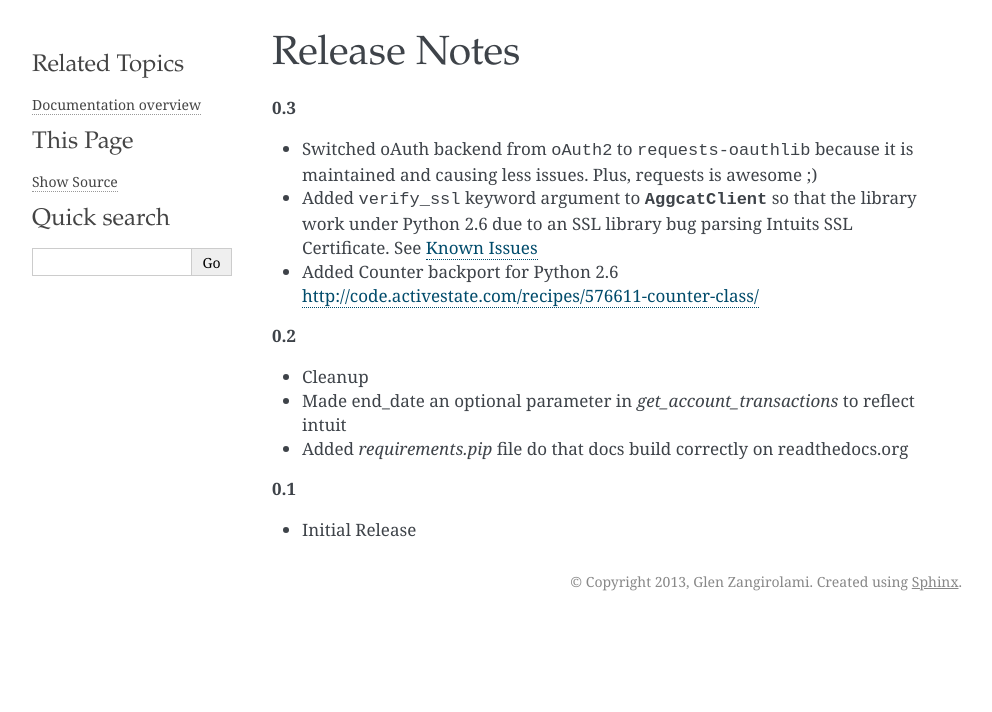
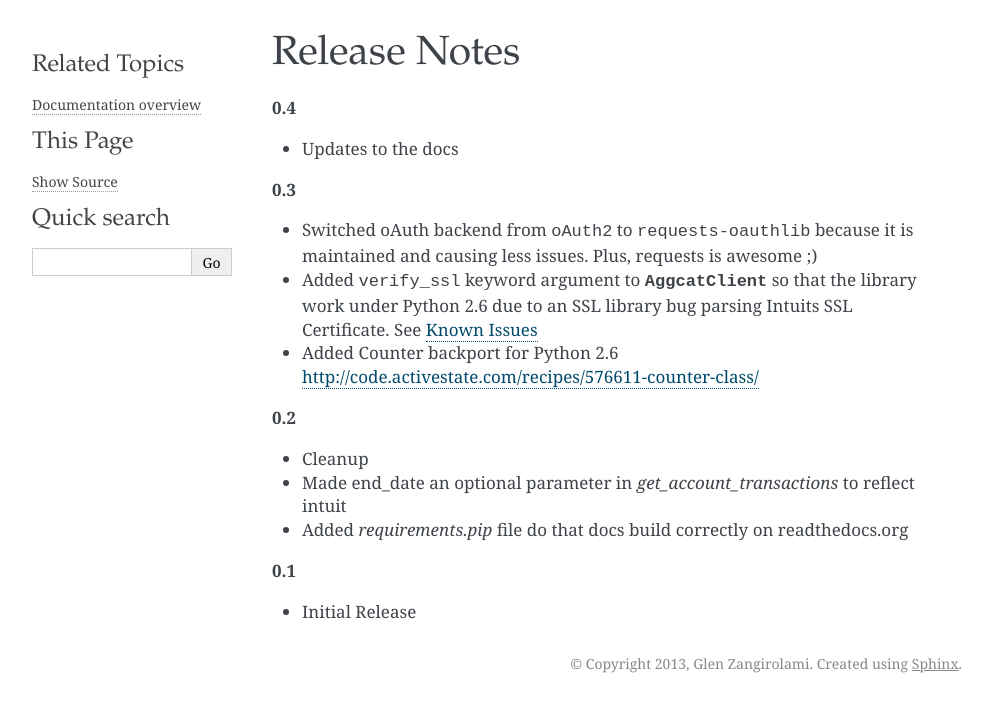
Before and after one commit to glenbot/python-aggcat, a Sphinx documentation site: the page built from aggcat/docs/source/release_notes.rst, in a window 1280 px wide. Shown: the top 712 px of the page, without its empty margins (148-1140 px from the left). Built offline with Sphinx 7.4.7, drawn with Linux system fonts in a browser that asks for light colours.

Commit message:
Bumped version

```diff
--- a/aggcat/docs/source/conf.py
+++ b/aggcat/docs/source/conf.py
@@ -49,9 +49,9 @@ copyright = u'2013, Glen Zangirolami'
 # built documents.
 #
 # The short X.Y version.
-version = '0.3'
+version = '0.4'
 # The full version, including alpha/beta/rc tags.
-release = '0.3'
+release = '0.4'
 
 # The language for content autogenerated by Sphinx. Refer to documentation
 # for a list of supported languages.
--- a/aggcat/docs/source/release_notes.rst
+++ b/aggcat/docs/source/release_notes.rst
@@ -1,5 +1,9 @@
 Release Notes
 -------------
+
+**0.4**
+
+* Updates to the docs
 
 **0.3**
 
--- a/setup.py
+++ b/setup.py
@@ -12,7 +12,7 @@ Python client for Intuit Customer Account Data APIs
 `See full documentation for quickstart <https://aggcat.readthedocs.org/en/latest/>`_
 """
 from distutils.core import setup
-__version__ = "0.3"
+__version__ = "0.4"
 
 
 setup(
```
